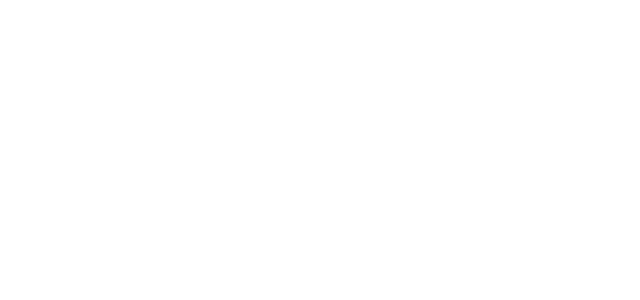
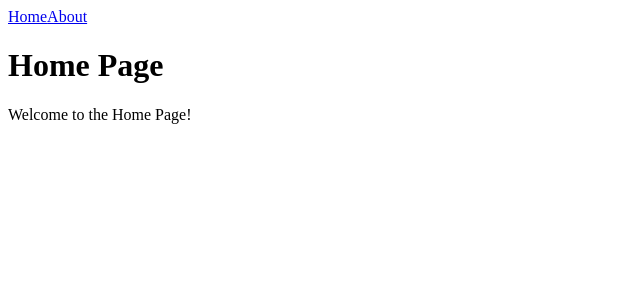
Before and after one commit to Annevd/Angular, an Angular app in the folder angular-demo/: page / in a window 1280 px wide. Shown: the top 300 px of the page, without its empty margins (0-640 px from the left). Built offline with nearby package versions, Linux system fonts and the light colour scheme.

Commit message:
Annevd/vrije-ruimte-s4#40 404 page using wildcard route
The router selects this route if the requested URL doesn't match any of the paths earlier in the list and sends the user to the PageNotFoundComponent.

```diff
--- a/angular-demo/src/app/app.component.html
+++ b/angular-demo/src/app/app.component.html
@@ -1,6 +1,6 @@
 <nav>
-  <a routerLink="/" routerLinkActive="active" ariaCurrentWhenActive="page"></a>Home</a>
-  <a routerLink="/about" routerLinkActive="active" ariaCurrentWhenActive="page"></a>About</a>
+  <a routerLink="/" routerLinkActive="active" ariaCurrentWhenActive="page">Home</a>
+  <a routerLink="/about" routerLinkActive="active" ariaCurrentWhenActive="page">About</a>
 </nav>
 
 <router-outlet></router-outlet>
--- a/angular-demo/src/app/app.module.ts
+++ b/angular-demo/src/app/app.module.ts
@@ -3,15 +3,17 @@ import { BrowserModule } from '@angular/platform-browser';
 import { RouterModule } from '@angular/router';
 
 import { AppComponent } from './app.component';
+import { routes } from './app.routes';
 import { HomeComponent } from './home/home.component';
 import { AboutComponent } from './about/about.component';
-import { routes } from './app.routes';
+import { PageNotFoundComponent } from './page-not-found/page-not-found.component';
 
 @NgModule({
   declarations: [
     AppComponent,
     HomeComponent,
-    AboutComponent
+    AboutComponent,
+    PageNotFoundComponent
   ],
   imports: [
     BrowserModule,
--- a/angular-demo/src/app/app.routes.ts
+++ b/angular-demo/src/app/app.routes.ts
@@ -1,8 +1,10 @@
 import { Routes } from '@angular/router';
 import { HomeComponent } from './home/home.component';
 import { AboutComponent } from './about/about.component';
+import { PageNotFoundComponent } from './page-not-found/page-not-found.component';
 
 export const routes: Routes = [
     { path: '', component: HomeComponent },
-    { path: 'about', component: AboutComponent }
+    { path: 'about', component: AboutComponent },
+    { path: '**', component: PageNotFoundComponent}
 ];
--- /dev/null
+++ b/angular-demo/src/app/page-not-found/page-not-found.component.html
@@ -0,0 +1 @@
+<p>page-not-found works!</p>
```
Also changed, not shown: angular-demo/src/app/page-not-found/page-not-found.component.ts (added, +11 -0 lines), angular-demo/src/app/page-not-found/page-not-found.component.css (added), 1 other file (tests, documents, lock files or other folders).
